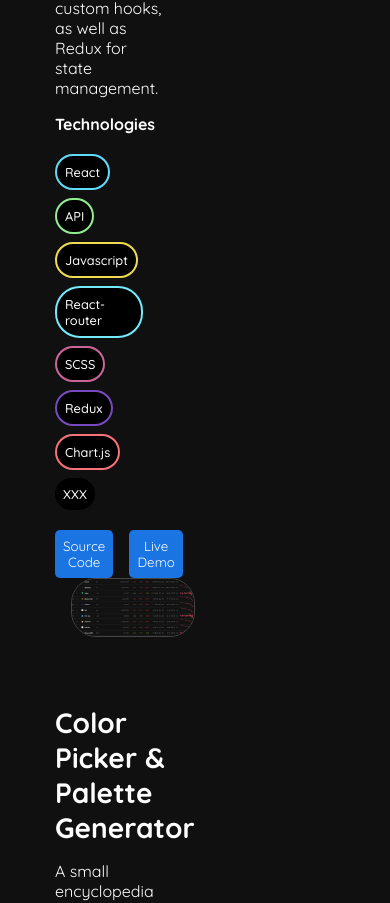
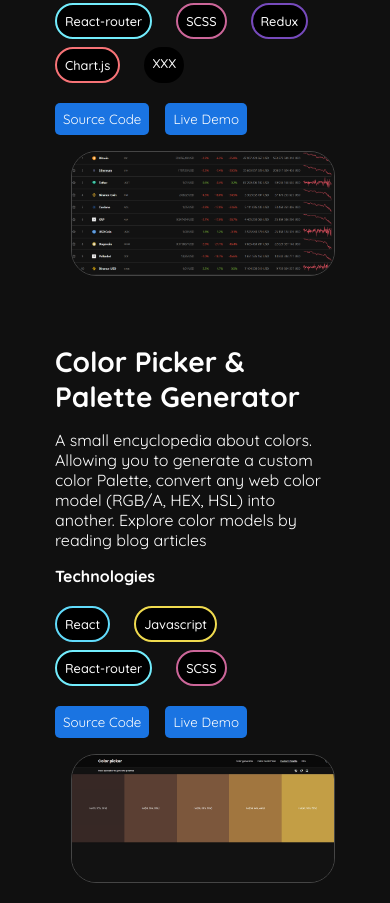
Before and after one commit to Kossin1337/Portfolio, a React (Create React App) app: page / in a window 390 px wide. Shown: the part 1268-2171 px from the top of the page. Built offline with nearby package versions, Linux system fonts and the light colour scheme.

Commit message:
Project mobile styling

```diff
--- a/src/components/FeaturedWork/Project.scss
+++ b/src/components/FeaturedWork/Project.scss
@@ -64,21 +64,32 @@
     width: 50%;
 
     .project-image {
+      cursor: pointer;
       width: 100%;
       height: auto;
       border: 1px solid #454545;
       border-radius: 25px;
+      transition: transform 0.15s ease;
+    }
 
-      :hover {
-        transform: zoom(1.2);
-        background-color: rgba(0, 0, 0, 0.25);
-      }
+    .project-image:hover {
+      transform: scale(0.98);
+      border-color: #fff;
     }
   }
 }
 
-@media (max-width: 700px) {
+@media (max-width: 1320px) {
   .project {
     flex-direction: column;
+
+    .info {
+      width: 100%;
+    }
+
+    .visualization {
+      margin-top: 1rem;
+      width: 100%;
+    }
   }
 }
```
